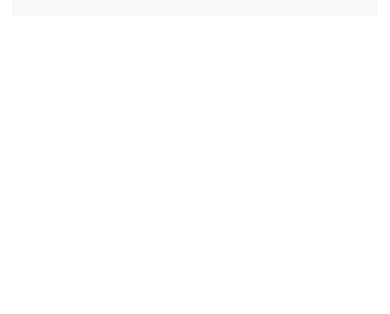
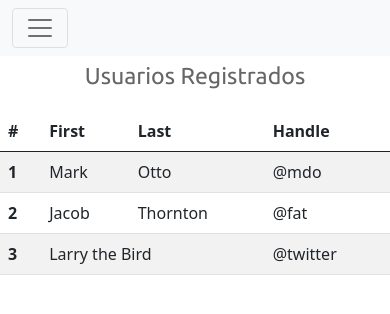
Before and after one commit to CarlosVazquezFarrera/OneCoreWeb, an Angular app: page /home in a window 390 px wide. Shown: the top 314 px of the page. Built offline with nearby package versions, Linux system fonts and the light colour scheme.

Commit message:
Menu responsivo

```diff
--- a/src/app/components/home/home.component.css
+++ b/src/app/components/home/home.component.css
@@ -0,0 +1,3 @@
+.table-hover:hover{
+    cursor: pointer;
+}
--- a/src/app/components/home/home.component.html
+++ b/src/app/components/home/home.component.html
@@ -1,3 +1,38 @@
-<div class="container limiter animated fadeInLeft">
+<div class="limiter animated fadeInLeft">
   <app-navbar></app-navbar>
+  <!-- Tabla de datos -->
+  <div class="div">
+    <p class="text-center fs-3">Usuarios Registrados</p>
+
+    <table class="table table-striped table-hover m-t-10">
+      <thead>
+        <tr>
+          <th scope="col">#</th>
+          <th scope="col">First</th>
+          <th scope="col">Last</th>
+          <th scope="col">Handle</th>
+        </tr>
+      </thead>
+      <tbody>
+        <tr>
+          <th scope="row">1</th>
+          <td>Mark</td>
+          <td>Otto</td>
+          <td>@mdo</td>
+        </tr>
+        <tr>
+          <th scope="row">2</th>
+          <td>Jacob</td>
+          <td>Thornton</td>
+          <td>@fat</td>
+        </tr>
+        <tr>
+          <th scope="row">3</th>
+          <td colspan="2">Larry the Bird</td>
+          <td>@twitter</td>
+        </tr>
+      </tbody>
+    </table>
+  </div>
+
 </div>
--- a/src/app/components/shared/navbar/navbar.component.html
+++ b/src/app/components/shared/navbar/navbar.component.html
@@ -1,13 +1,13 @@
 <nav class="navbar navbar-expand-lg navbar-light bg-light">
   <div class="container-fluid">
-
-      <div class="collapse navbar-collapse">
+    <button class="navbar-toggler" type="button" data-bs-toggle="collapse" data-bs-target="#navbarSupportedContent" aria-controls="navbarSupportedContent" aria-expanded="false" aria-label="Toggle navigation">
+      <span class="navbar-toggler-icon"></span>
+    </button>
+    <div class="collapse navbar-collapse" id="navbarSupportedContent">
       <ul class="navbar-nav me-auto mb-2 mb-lg-0">
-
         <li class="nav-item">
           <a class="navbar-brand">Inicio</a>
         </li>
-
       </ul>
       <div class="d-flex">
         <li class="nav-item dropdown">
```
Lines whose indentation alone changed are shown as unchanged.
